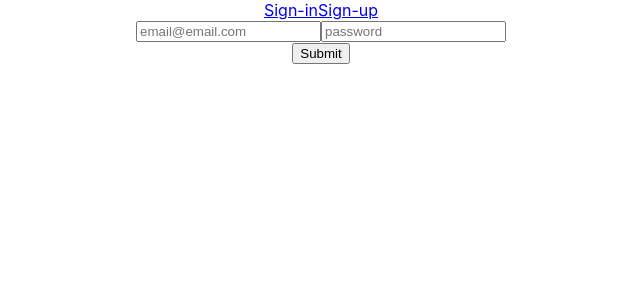
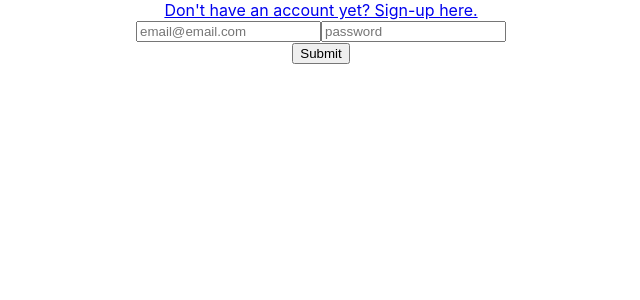
Before and after one commit to Jake-Doherty/stripe-exercise-fe, a React (Create React App) app: page /auth/sign-in in a window 1280 px wide. Shown: the top 300 px of the page, without its empty margins (319-959 px from the left). Built offline with nearby package versions, Linux system fonts and the light colour scheme.

Commit message:
adds useParams to dictate which auth to use

```diff
--- a/src/components/AuthForm/AuthForm.js
+++ b/src/components/AuthForm/AuthForm.js
@@ -1,16 +1,17 @@
 import React, { useState } from 'react';
-import { NavLink } from 'react-router-dom';
+import { NavLink, useParams } from 'react-router-dom';
 import { useAccount } from '../../Context/AccountContext.js';
 
 export default function AuthForm() {
   const [email, setEmail] = useState('');
   const [password, setPassword] = useState('');
-  const { fetchSignUp } = useAccount();
+  const { fetchAuth } = useAccount();
+  const { type } = useParams();
 
   const handleRegistration = async (e) => {
     e.preventDefault();
     try {
-      await fetchSignUp({ email, password });
+      await fetchAuth({ email, password, type });
     } catch (error) {
       // eslint-disable-next-line no-console
       console.log(error);
@@ -20,8 +21,11 @@ export default function AuthForm() {
   return (
     <form onSubmit={(e) => e.preventDefault()}>
       <div className="sign-in-sign-out">
-        <NavLink to="/auth/sign-in">Sign-in</NavLink>
-        <NavLink to="/auth/sign-up">Sign-up</NavLink>
+        {type === 'sign-in' ? (
+          <NavLink to="/auth/sign-up">{`Don't have an account yet? Sign-up here.`}</NavLink>
+        ) : (
+          <NavLink to="/auth/sign-in"> Already have an account? Sign-in here.</NavLink>
+        )}
       </div>
 
       <div className="email-container">
```
